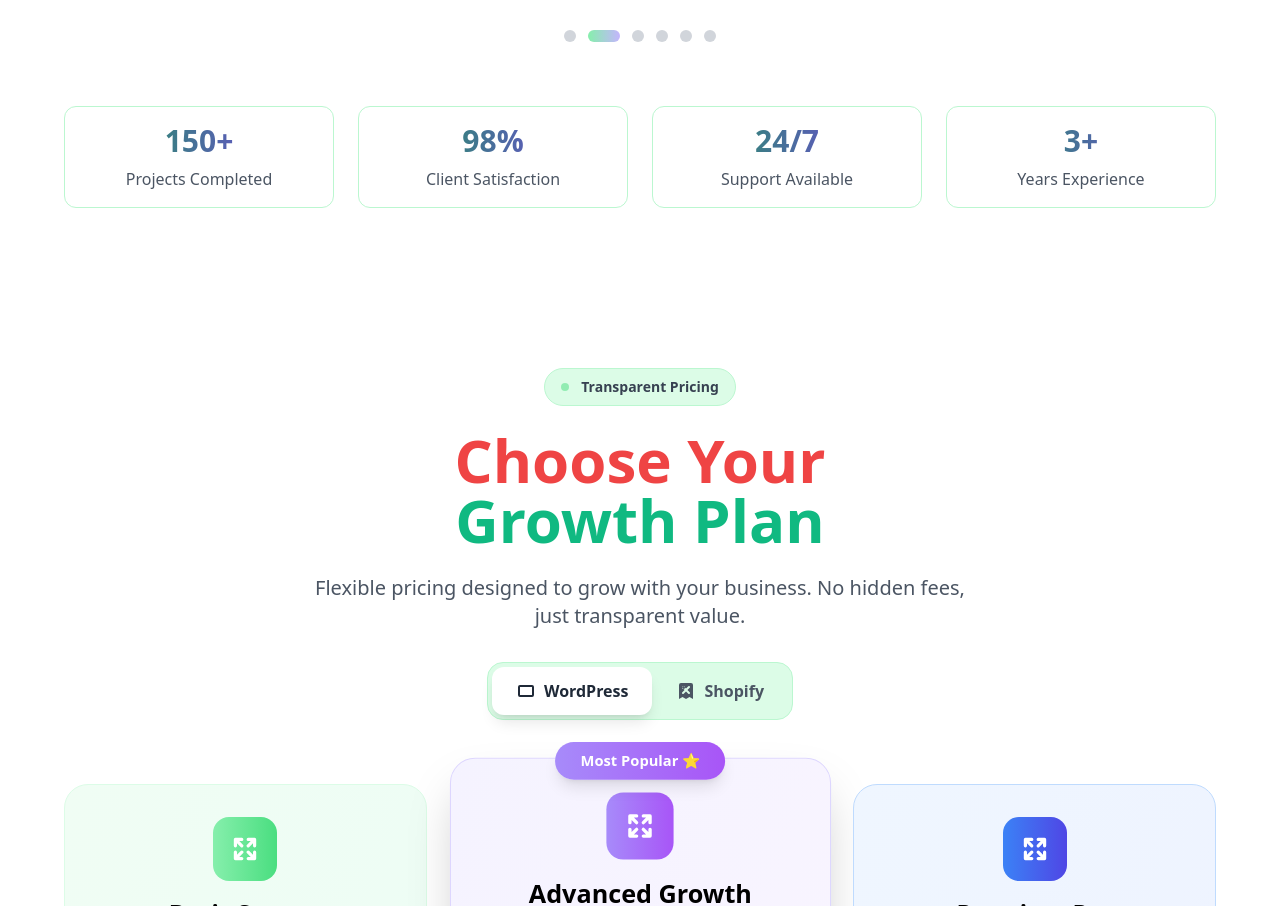
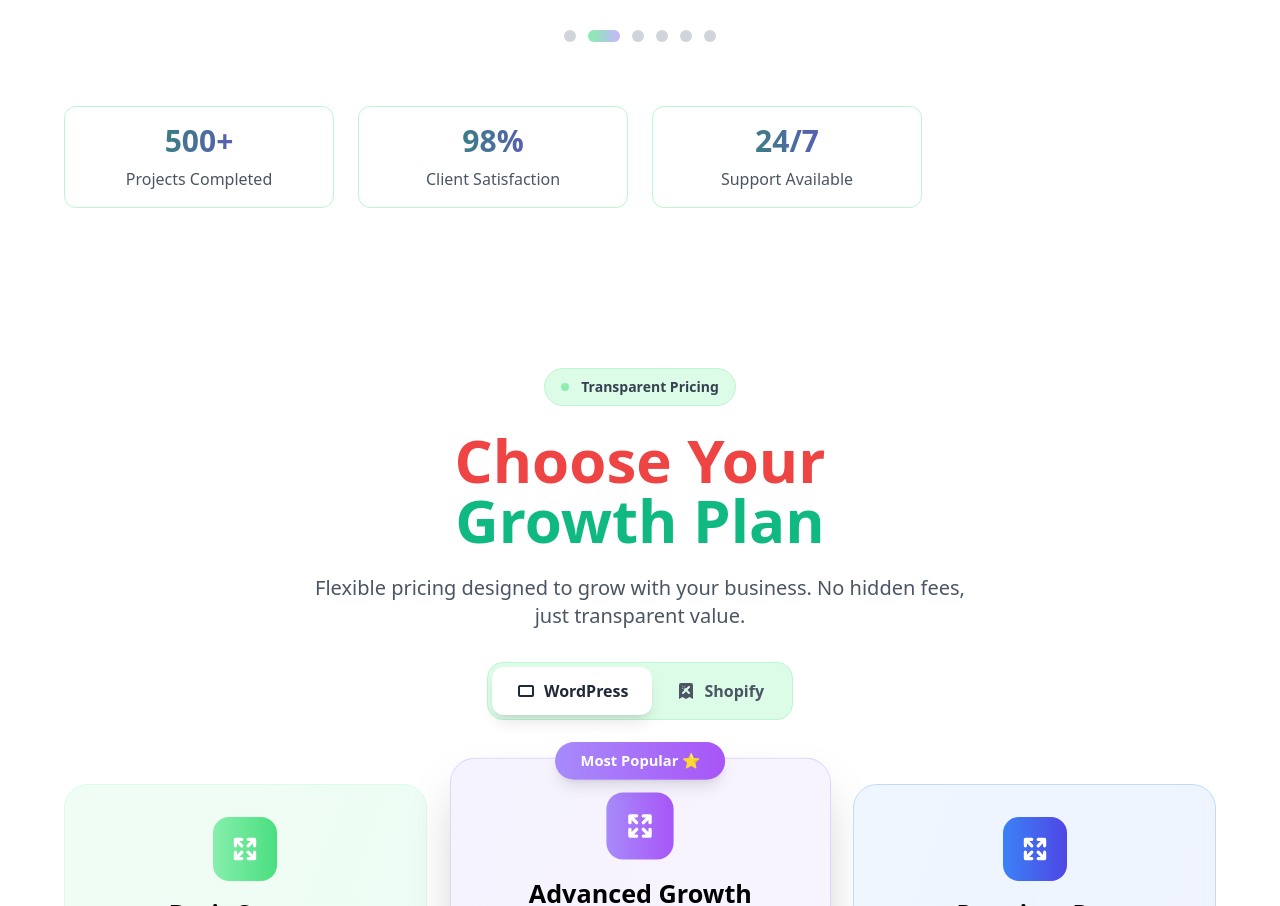
Before and after one commit to webhoga/WebHoga-Landing-Frontend, a React (Vite) app: page / in a window 1280 px wide. Shown: the part 3167-4073 px from the top of the page. Built offline with nearby package versions, Linux system fonts and the light colour scheme.

Commit message:
Update Portfolio.tsx

```diff
--- a/src/Portfolio.tsx
+++ b/src/Portfolio.tsx
@@ -183,10 +183,9 @@ const Portfolio = ({ setCurrentPage }: RouterProps) => {
                 {/* Stats */}
                 <div className="grid grid-cols-2 md:grid-cols-4 gap-6 mt-16">
                     {[
-                        ["150+", "Projects Completed"],
+                        ["500+", "Projects Completed"],
                         ["98%", "Client Satisfaction"],
-                        ["24/7", "Support Available"],
-                        ["3+", "Years Experience"]
+                        ["24/7", "Support Available"]
                     ].map(([num, label]) => (
                         <div className="text-center bg-white border border-green-200 rounded-xl p-4 hover:border-violet-200 transition-colors duration-300" key={label}>
                             <div className="text-3xl font-bold bg-gradient-to-r from-green-600 to-violet-600 bg-clip-text text-transparent mb-2">{num}</div>
```
